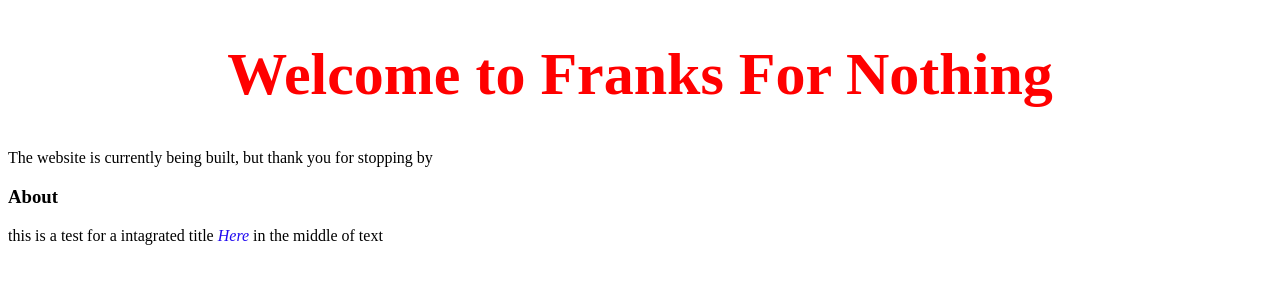
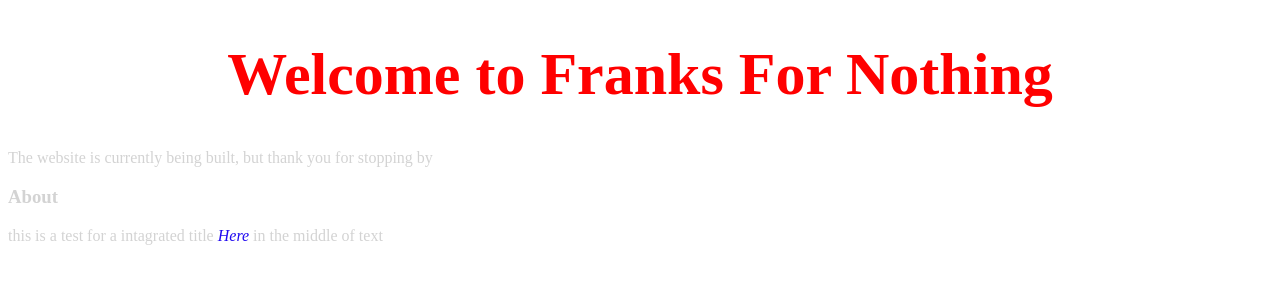
Before and after one commit to FrankCammarata/FranksForNothing, a plain HTML site: page index.html in a window 1280 px wide. Drawn offline with Linux system fonts and the light colour scheme.

Commit message:
added a file to src to push to system

```diff
--- a/Index.CSS
+++ b/Index.CSS
@@ -1,5 +1,5 @@
 body {
-<--color: lightgray;-->
+  color: lightgray;
 }
 
 h1{
```
Also changed, not shown: 1 other file.
